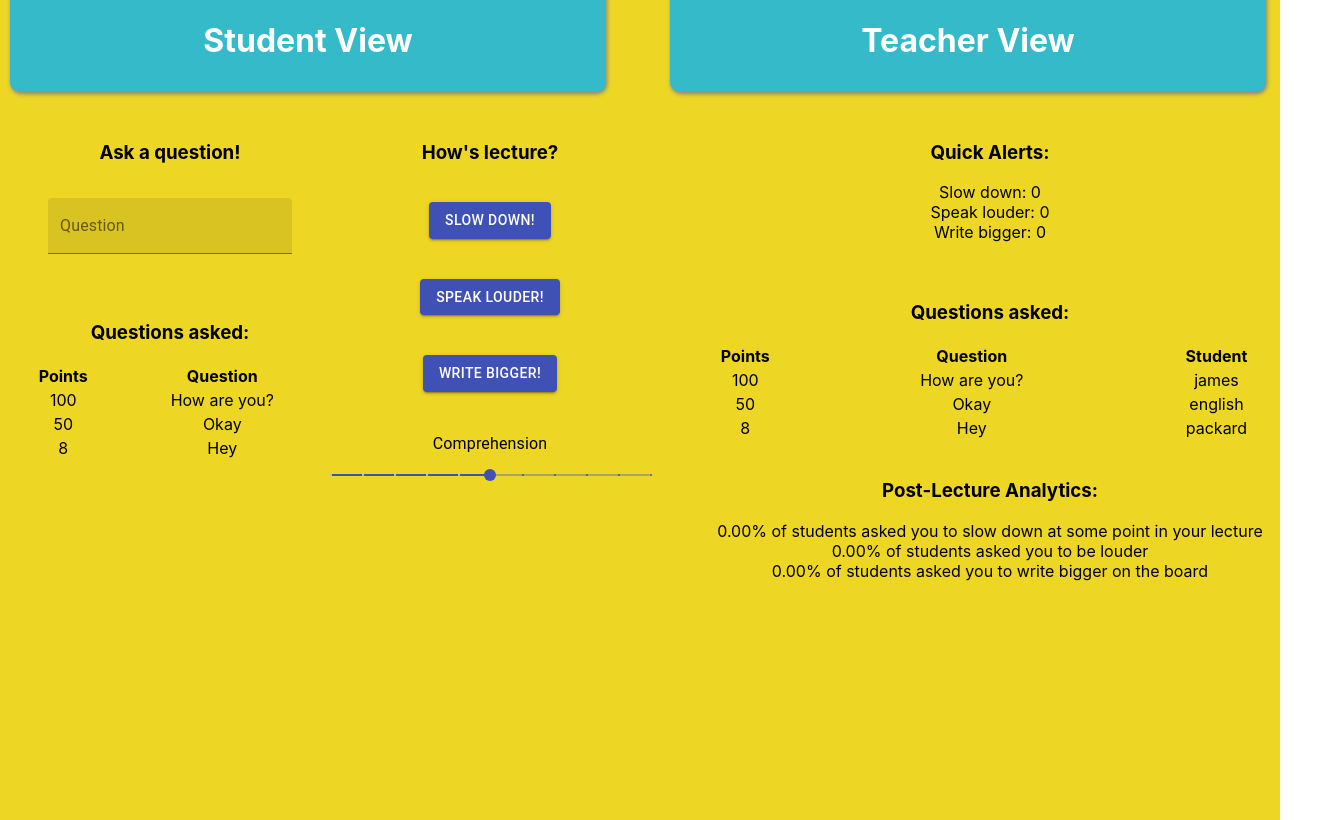
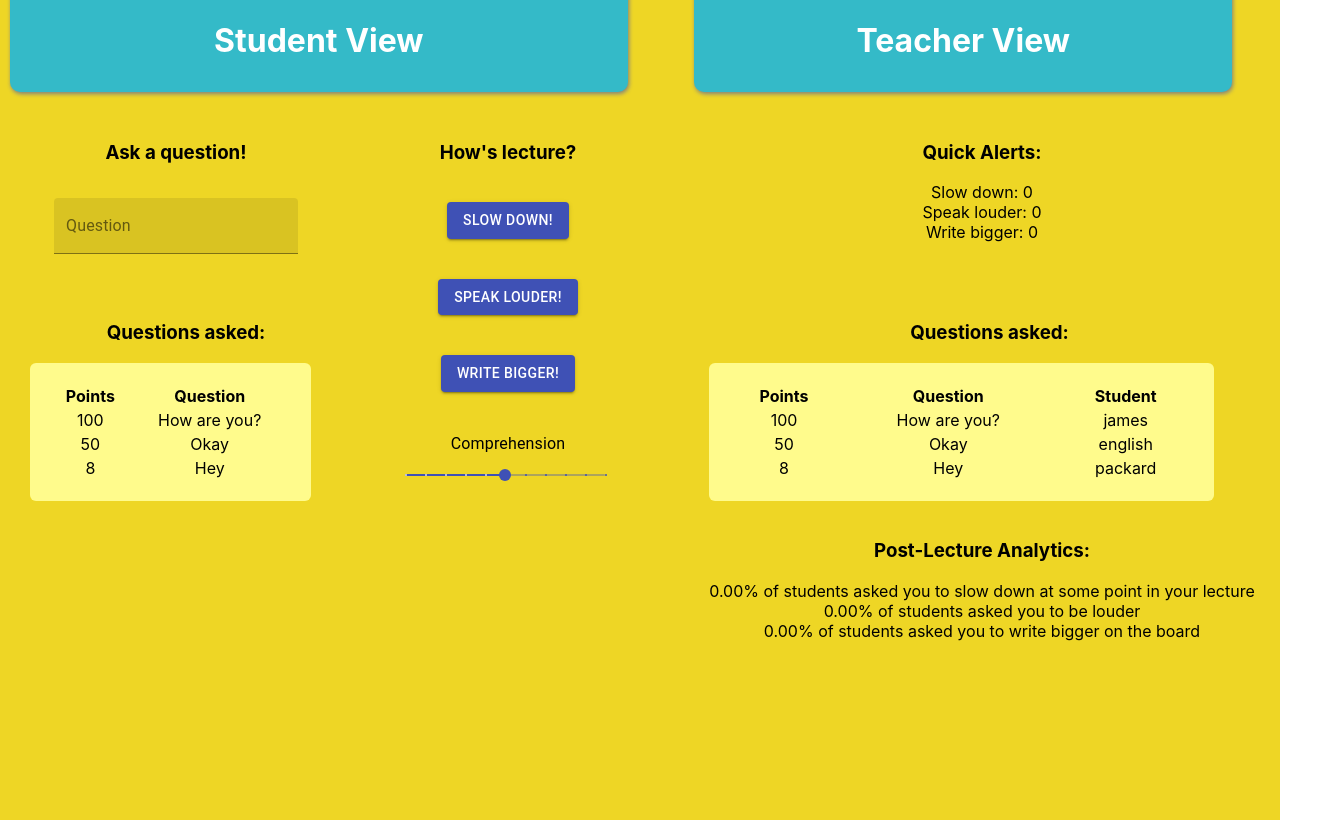
Before and after one commit to spayra1/LectureSense, a React (Create React App) app: page / in a window 1280 px wide. Shown: the whole page, 1320 px wide, since content can reach past the window. Built offline with nearby package versions, Linux system fonts and the light colour scheme.

Commit message:
added comprehension slider and fixed layout of some elements

```diff
--- a/src/App.css
+++ b/src/App.css
@@ -27,13 +27,17 @@
 
 .student-section, .teacher-section {
   flex-grow: 0;
-  min-width: 50%;
+  min-width: 45%;
   padding: 10px;
   height: 100vh;
 }
 
 .student-section {
   border-right: 0px solid rgb(87, 87, 87);
+}
+
+.slider {
+  width: 40%;
 }
 
 .teacher-section {
--- a/src/App.js
+++ b/src/App.js
@@ -16,6 +16,7 @@ function App() {
   const [slower, setSlower] = useState(0);
   const [louder, setLouder] = useState(0);
   const [bigger, setBigger] = useState(0);
+  const [comprehension, setComprehension] = useState(0);
 
   const [question, setQuestion] = useState("");
 
@@ -54,6 +55,7 @@ function App() {
             <TeacherFeedback s={slower} l={louder} b={bigger}/>
             <br/>
             <br/>
+            <br/>
             <TeacherQuestions q={questionList}/>
             <br/>
             <TeacherStatistics s={slower} l={louder} b={bigger}/>
--- a/src/components/StudentFeedback.js
+++ b/src/components/StudentFeedback.js
@@ -18,7 +18,7 @@ const StudentFeedback = ({s, ss, l, sl, b, sb}) => {
         },
       }))(Button);
     return (
-    <div >
+    <div style={{textAlign: "center"}}>
         <h3>How's lecture?</h3>
         <ColorButton onClick={() => ss(s + 1)} variant="contained" color='primary' className="btn">Slow down!</ColorButton>
         <ColorButton onClick={() => sl(l + 1)} variant="contained" color='primary' className='btn'>Speak louder!</ColorButton>
@@ -26,14 +26,16 @@ const StudentFeedback = ({s, ss, l, sl, b, sb}) => {
         <Typography id="discrete-slider-small-steps" gutterBottom style={{paddingTop: 20}}>
         Comprehension
         </Typography>
-      <Slider
+        <div style={{width: 200, paddingLeft: "19%"}}><Slider
             defaultValue={5}
             step={1}
             marks
             min={0}
             max={10}
             valueLabelDisplay="auto"
-      />
+            className="slider"
+      /></div>
+
     </div>
     )
 };
--- a/src/components/StudentQuestions.js
+++ b/src/components/StudentQuestions.js
@@ -7,7 +7,7 @@ const StudentQuestions = ({q, changeQ}) => {
     return (
     <div >
         <h3>Ask a question!</h3>
-        <QuestionForm q={q} changeQ={changeQ}/>
+        <QuestionForm q={q} changeQ={changeQ} style={{ paddingLeft: 15}}/>
     </div>
     )
 };
--- a/src/components/StudentViewer.js
+++ b/src/components/StudentViewer.js
@@ -19,7 +19,7 @@ const StudentViewer = ({q}) => {
     questionList.sort(sortByVotes);
 
     return (
-    <div style={{backgroundColor: '', height: '80%'}}>
+    <div style={{backgroundColor: '', height: '80%', paddingLeft: 20}}>
         <br/>
         <h3>Questions asked:</h3>
         <table className="questions-table">
--- a/src/components/TeacherQuestions.js
+++ b/src/components/TeacherQuestions.js
@@ -21,7 +21,7 @@ const TeacherQuestions = ({q}) => {
     questionList.sort(sortByVotes);
 
     return (
-    <div style={{backgroundColor: '', height: '100%'}}>
+    <div style={{backgroundColor: '', height: '100%', paddingLeft: 15}}>
         <h3>Questions asked: </h3>
         <table className="questions-table">
             <tr>
--- a/src/components/css/Question.css
+++ b/src/components/css/Question.css
@@ -1,7 +1,10 @@
 .questions-table {
-  width: 100%;
+  width: 90%;
+  background-color: rgb(255, 251, 140);
+  border-radius: 6px;
+  padding: 20px;
 }
 
-.questions-table tr {
-  border-bottom: 2px solid rgb(0, 0, 0);
+.questions-table {
+
 }
```
Lines whose indentation alone changed are shown as unchanged.
